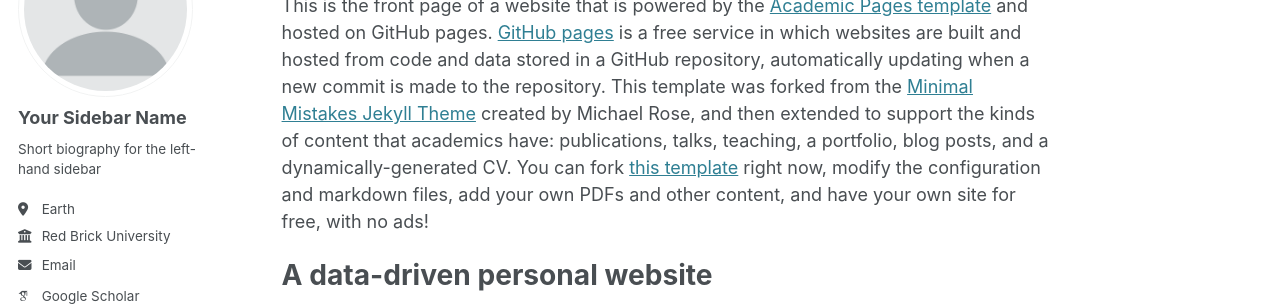
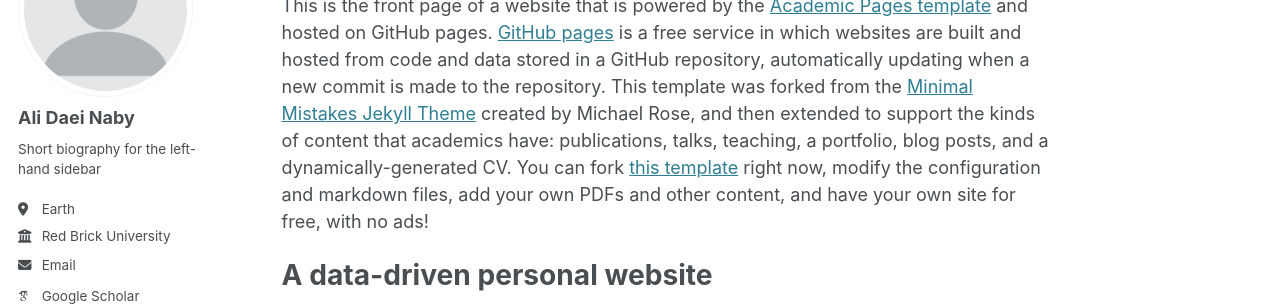
Before and after one commit to alidaeinaby/alidaeinaby.github.io, a Jekyll site: the page built from _pages/about.md, in a window 1280 px wide. Shown: the part 184-490 px from the top of the page. Built offline with Jekyll 4.4.1, drawn with Linux system fonts in a browser that asks for light colours; some web fonts are replaced.

Commit message:
Update _config.yml

```diff
--- a/_config.yml
+++ b/_config.yml
@@ -23,7 +23,7 @@ repository               : "academicpages/academicpages.github.io"
 author:
   # Biographic information
   avatar           : "profile.png"
-  name             : "Your Sidebar Name"
+  name             : "Ali Daei Naby"
   pronouns         : # example: "she/her"
   bio              : "Short biography for the left-hand sidebar"
   location         : "Earth"
```
